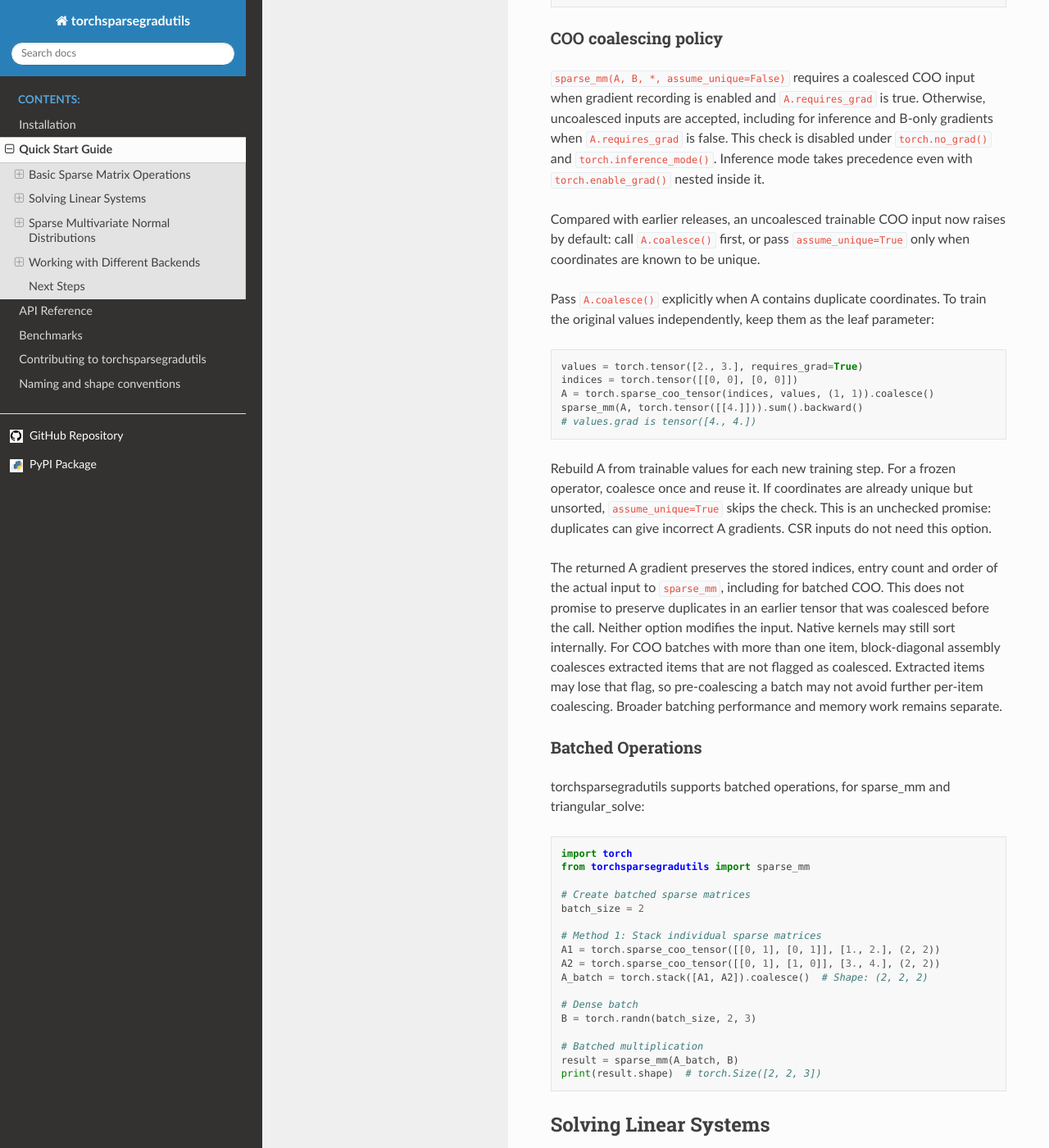
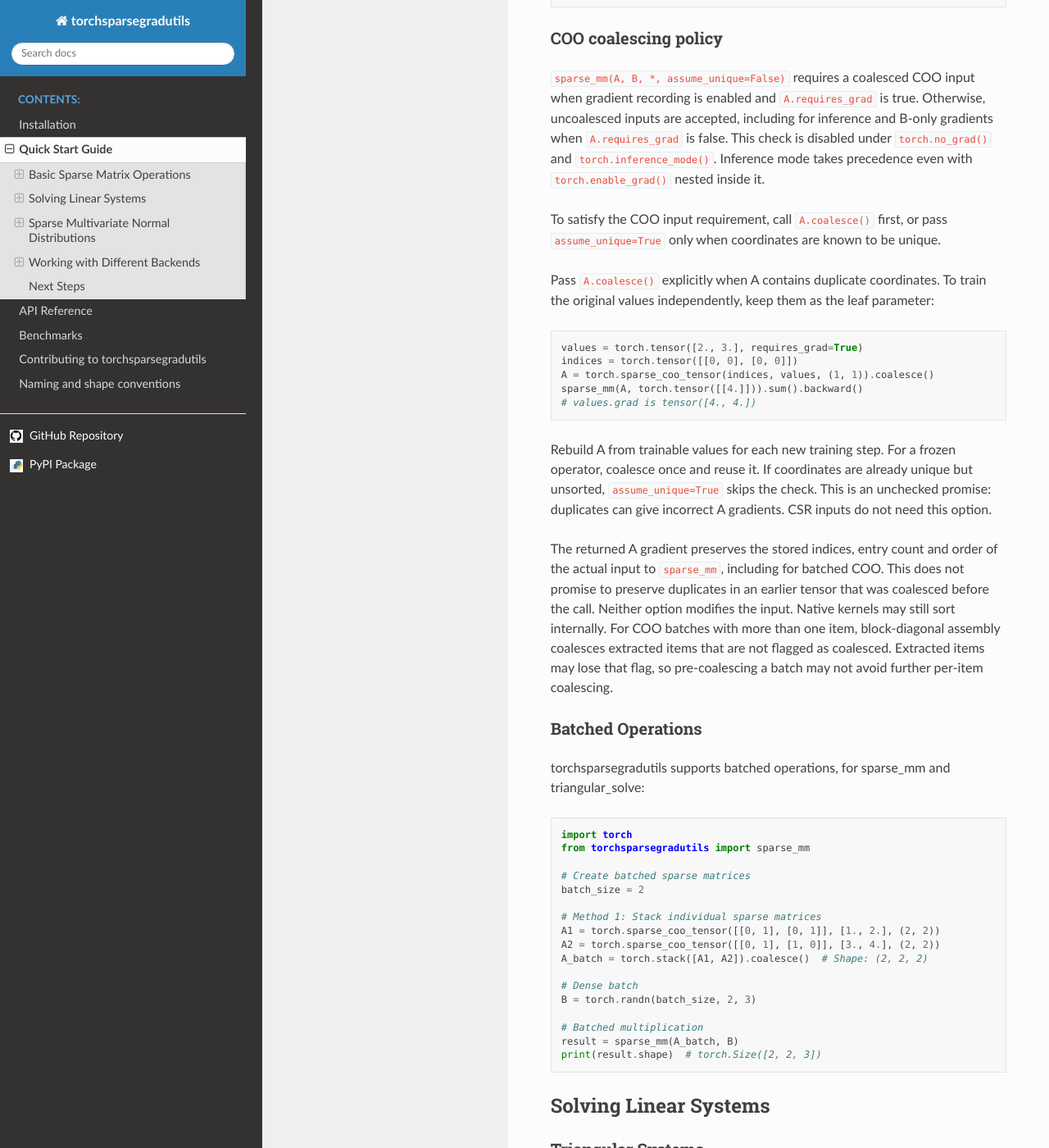
Before and after one commit to cai4cai/torchsparsegradutils, a Sphinx documentation site: the page built from docs/source/quickstart.rst, in a window 1280 px wide and 1400 px high, scrolled down 757 px. Shown: the whole window at 82% size. Built offline with Sphinx 7.4.7 and the Read the Docs theme 3.1.0, drawn with Linux system fonts in a browser that asks for light colours.

Commit message:
docs: keep sparse mm guidance focused on current behavior

```diff
--- a/docs/source/quickstart.rst
+++ b/docs/source/quickstart.rst
@@ -45,9 +45,8 @@ when ``A.requires_grad`` is false.
 This check is disabled under ``torch.no_grad()`` and ``torch.inference_mode()``.
 Inference mode takes precedence even with ``torch.enable_grad()`` nested inside it.
 
-Compared with earlier releases, an uncoalesced trainable COO input now raises
-by default: call ``A.coalesce()`` first, or pass ``assume_unique=True`` only when
-coordinates are known to be unique.
+To satisfy the COO input requirement, call ``A.coalesce()`` first, or pass
+``assume_unique=True`` only when coordinates are known to be unique.
 
 Pass ``A.coalesce()`` explicitly when A contains duplicate coordinates. To train
 the original values independently, keep them as the leaf parameter:
@@ -72,7 +71,6 @@ Neither option modifies the input. Native kernels may still sort internally.
 For COO batches with more than one item, block-diagonal assembly coalesces
 extracted items that are not flagged as coalesced. Extracted items may lose that
 flag, so pre-coalescing a batch may not avoid further per-item coalescing.
-Broader batching performance and memory work remains separate.
 
 Batched Operations
 ~~~~~~~~~~~~~~~~~~
```
Also changed, not shown: 1 other file.
